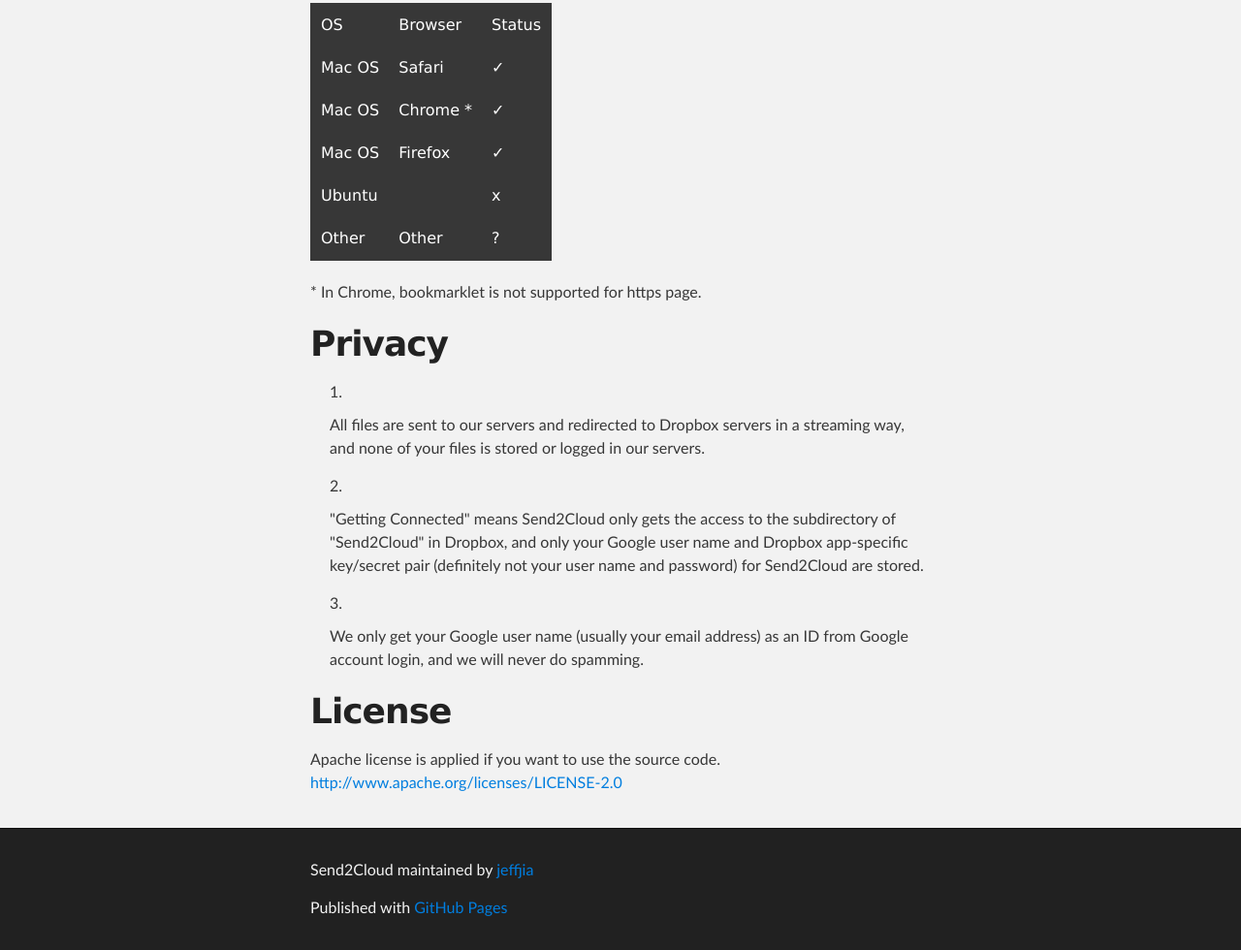
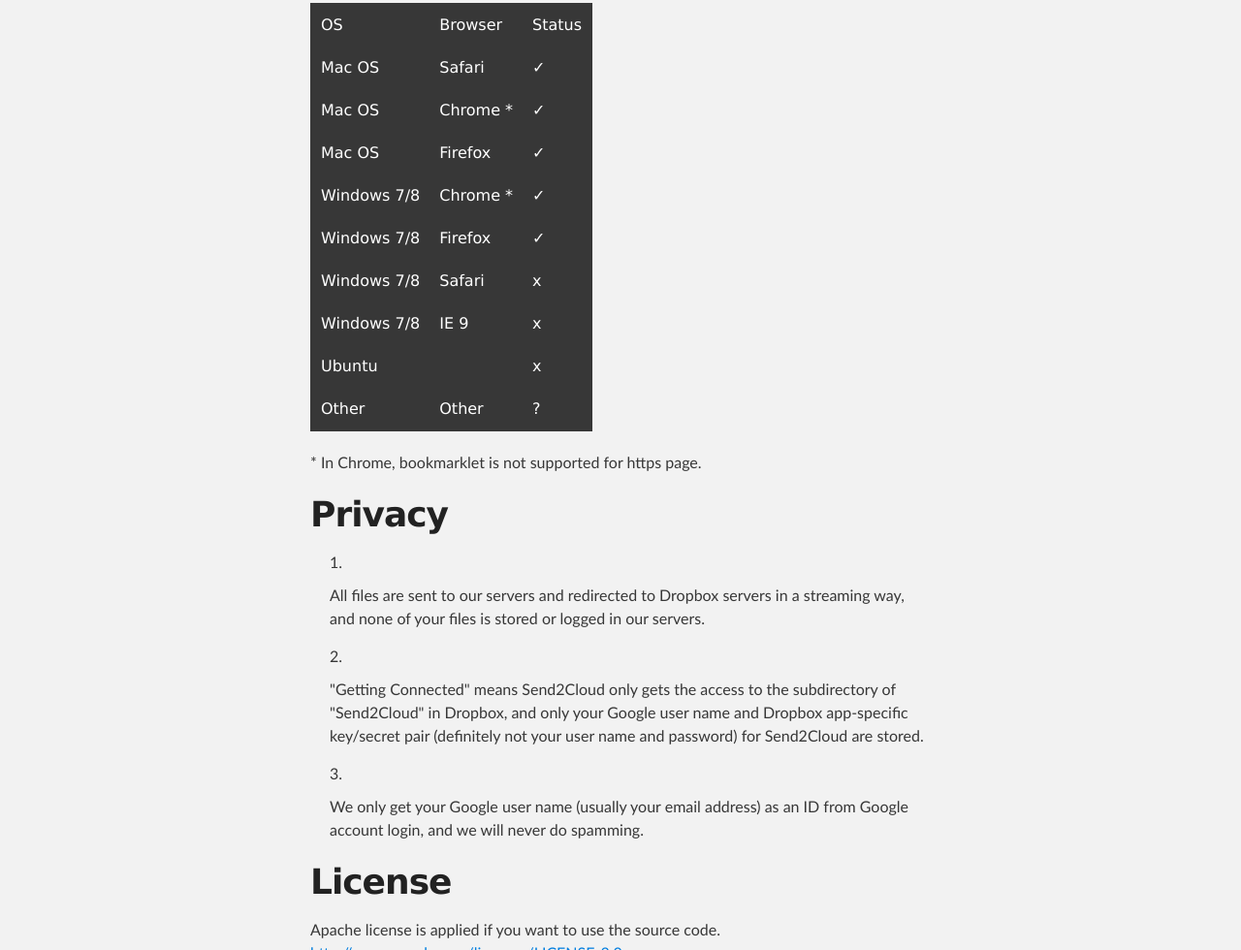
Before and after one commit to j-jiafei/Send2Cloud, a plain HTML site: page index.html in a window 1280 px wide. Shown: the part 1802-2782 px from the top of the page at 97% size. Drawn offline with Linux system fonts and the light colour scheme.

Commit message:
update supported browser info for windows

```diff
--- a/index.html
+++ b/index.html
@@ -111,6 +111,26 @@
           <th>&#10003</th>
         </tr>
         <tr>
+          <th>Windows 7/8</th>
+          <th>Chrome *</th>
+          <th>&#10003</th>
+        </tr>
+        <tr>
+          <th>Windows 7/8</th>
+          <th>Firefox</th>
+          <th>&#10003</th>
+        </tr>
+        <tr>
+          <th>Windows 7/8</th>
+          <th>Safari</th>
+          <th>x</th>
+        </tr>
+        <tr>
+          <th>Windows 7/8</th>
+          <th>IE 9</th>
+          <th>x</th>
+        </tr>
+        <tr>
           <th>Ubuntu</th>
           <th></th>
           <th>x</th>
```
